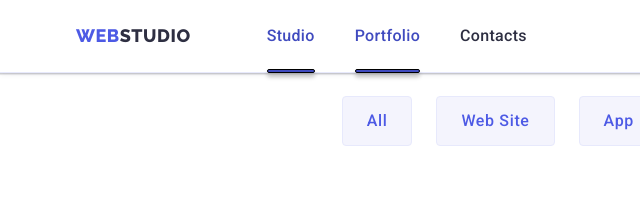
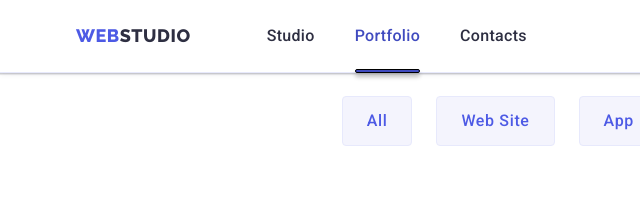
Before and after one commit to Kovalchuk63/goit-markup-hw-05, a plain HTML site: page portfolio.html in a window 1280 px wide. Shown: the top 215 px of the page, 0-640 px from the left. Drawn offline with nearby package versions, Linux system fonts and the light colour scheme.

Commit message:
5(без фіксу)

```diff
--- a/portfolio.html
+++ b/portfolio.html
@@ -30,7 +30,7 @@
           >
           <ul class="nav list">
             <li>
-              <a class="nav-page active link" href="./index.html">Studio</a>
+              <a class="nav-page link" href="./index.html">Studio</a>
             </li>
             <li>
               <a class="nav-page active link" href="./portfolio.html"
```
